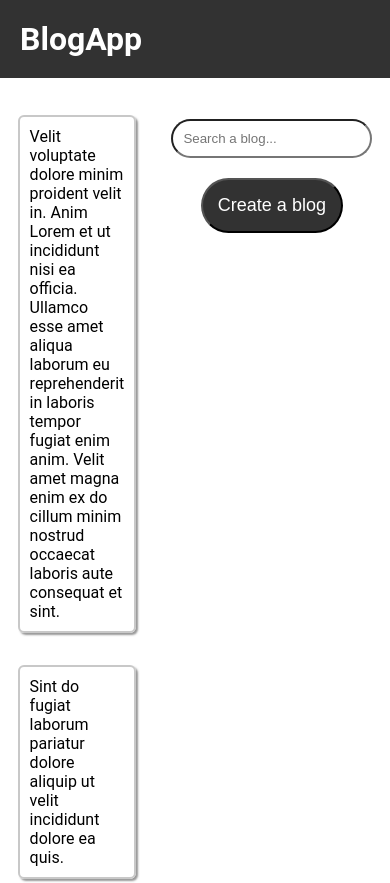
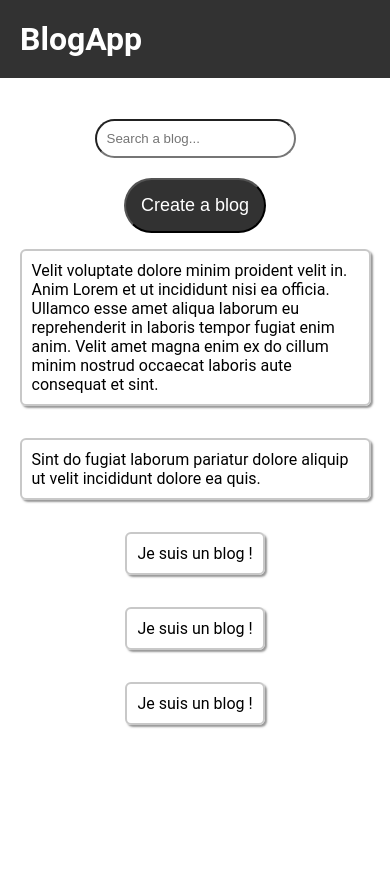
Before and after one commit to Letiste/BlogApp, a React (Create React App) app in the folder client/: page / in a window 390 px wide. Shown: the top 883 px of the page. After the commit the page ends 844 px from the top, so only its background shows below. Built offline with nearby package versions, Linux system fonts and the light colour scheme.

Commit message:
change layout for mobile

```diff
--- a/client/src/Component/Homepage/Homepage.css
+++ b/client/src/Component/Homepage/Homepage.css
@@ -1,8 +1,14 @@
 .homepage {
   display: flex;
   justify-content: center;
+  flex-direction: row-reverse;
   margin-right: 5%;
   margin-left: 5%;
+}
+@media (max-width: 760px) {
+  .homepage {
+    flex-direction: column;
+  }
 }
 
 .blogs {
@@ -17,6 +23,7 @@
   padding: 10px;
   box-shadow: 2px 2px 2px rgba(50, 50, 50, 0.5);
   cursor: pointer;
+  max-width: 500px;
 }
 
 .blog:hover {
--- a/client/src/Component/Homepage/Homepage.js
+++ b/client/src/Component/Homepage/Homepage.js
@@ -5,15 +5,7 @@ import "./Homepage.css";
 export default function Homepage() {
   return (
     <div className="homepage">
-      <div className="blogs">
-        <p className="blog">Velit voluptate dolore minim proident velit in. Anim Lorem et ut incididunt nisi ea officia. Ullamco esse amet aliqua laborum eu reprehenderit in laboris tempor fugiat enim anim. Velit amet magna enim ex do cillum minim nostrud occaecat laboris aute consequat et sint. </p>
-        <p className="blog">Sint do fugiat laborum pariatur dolore aliquip ut velit incididunt dolore ea quis.</p>
-        <p className="blog">Je suis un blog !</p>
-        <p className="blog">Je suis un blog !</p>
-        <p className="blog">Je suis un blog !</p>
-      </div>
-      <div className="separator"/>
-      <div className="menu">
+          <div className="menu">
         <input
           className="search"
           type="search"
@@ -23,6 +15,15 @@ export default function Homepage() {
           <button className="createButton">Create a blog</button>
         </a>
       </div>
+      <div className="separator"/>
+
+      <div className="blogs">
+        <p className="blog">Velit voluptate dolore minim proident velit in. Anim Lorem et ut incididunt nisi ea officia. Ullamco esse amet aliqua laborum eu reprehenderit in laboris tempor fugiat enim anim. Velit amet magna enim ex do cillum minim nostrud occaecat laboris aute consequat et sint. </p>
+        <p className="blog">Sint do fugiat laborum pariatur dolore aliquip ut velit incididunt dolore ea quis.</p>
+        <p className="blog">Je suis un blog !</p>
+        <p className="blog">Je suis un blog !</p>
+        <p className="blog">Je suis un blog !</p>
+      </div>
     </div>
   );
 }
```
